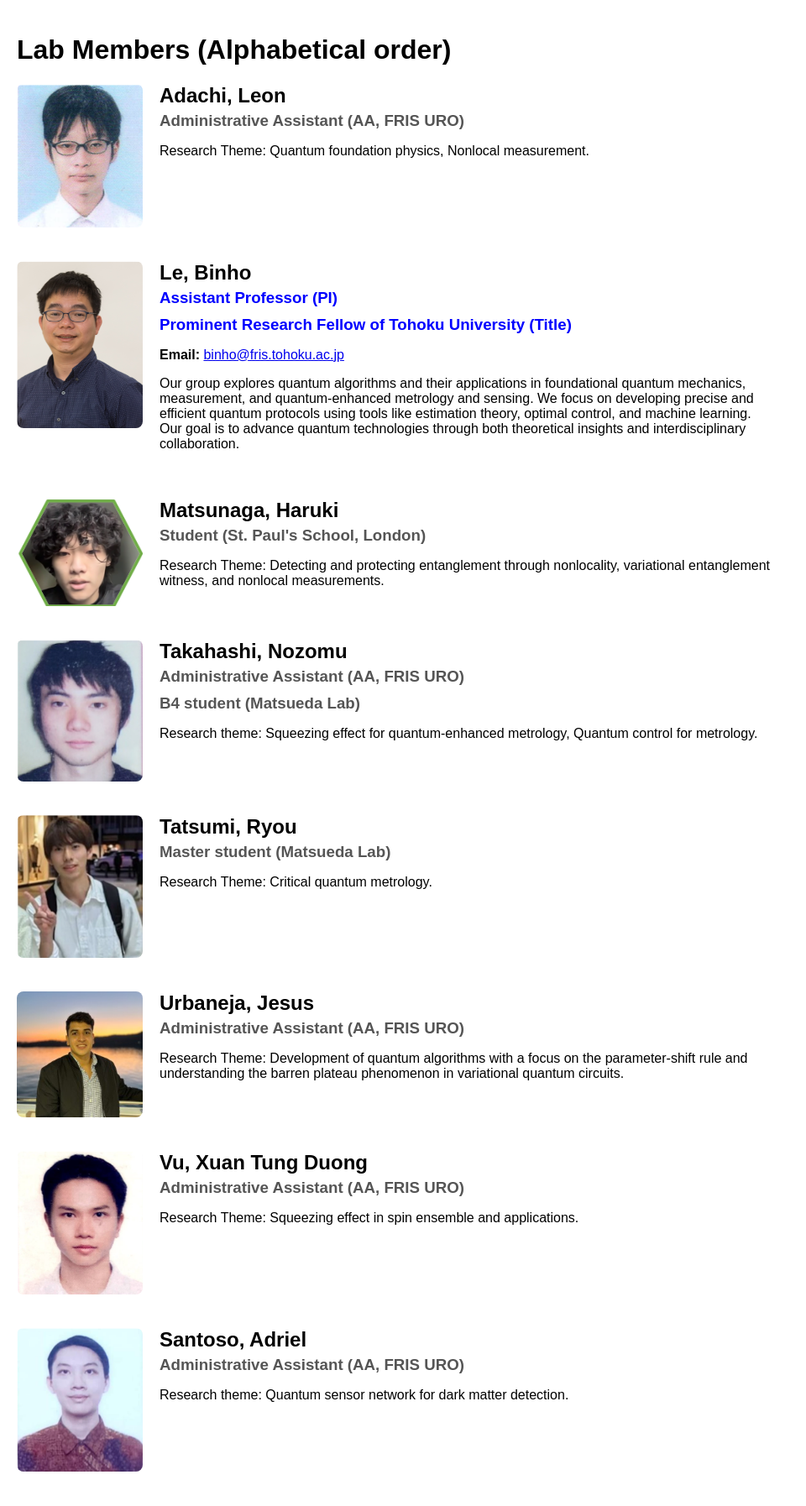
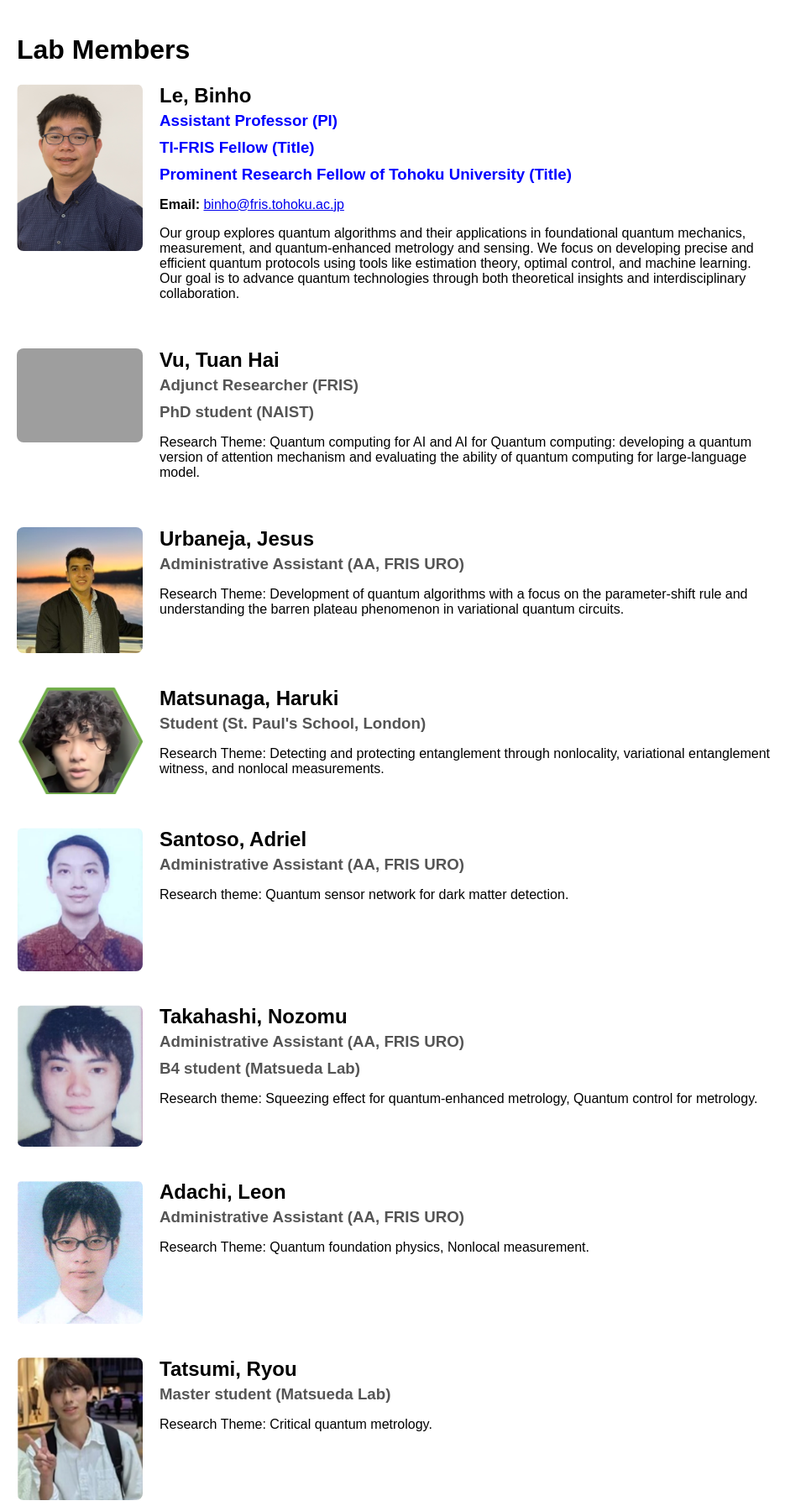
Before and after one commit to echkon/quantumLab, a Django app: page /users/member/ in a window 1280 px wide. Shown: the part 104-1898 px from the top of the page at 84% size, without its empty margins (0-960 px from the left). Run offline with Django 5.2, Linux system fonts and the light colour scheme; grey boxes are pictures that could not be loaded.

Commit message:
add something new

```diff
--- a/users/templates/member.html
+++ b/users/templates/member.html
@@ -62,30 +62,44 @@
     </div>
     <div class="main">
 
-    <h1>Lab Members (Alphabetical order)</h1>
+    <h1>Lab Members</h1>
     <section>
-            <div class="profile">
-                <img src="{% static 'images/leon.png' %}" alt="Adachi">
-                <div class="profile-text">
-                <h2>Adachi, Leon</h2>
-                <h3> Administrative Assistant (AA, FRIS URO)</h3>
-                <p>
-                    Research Theme:
-                    Quantum foundation physics, Nonlocal measurement.
-                </div>
-            </div>
-
             <div class="profile">
                 <img src="{% static 'images/binho.png' %}" alt="Binho Le">
                 <div class="profile-text">
                 <h2>Le, Binho</h2>
                 <h3><a href="https://www.fris.tohoku.ac.jp/en/researcher/creative/lebinho.html" target="_blank" style="text-decoration: none; color: blue;">
                 Assistant Professor (PI)</a></h3>
+                <h3><a href="https://www.ti-fris.tohoku.ac.jp/en/fellow/" target="_blank" style="text-decoration: none; color: blue;">
+                TI-FRIS Fellow (Title)</a></h3>
                 <h3><a href="https://web.tohoku.ac.jp/dr/index.html" target="_blank" style="text-decoration: none; color: blue;">
                 Prominent Research Fellow of Tohoku University (Title)</a></h3>
                 <p><strong>Email:</strong> <a href="mailto:binho@fris.tohoku.ac.jp">binho@fris.tohoku.ac.jp</a></p>
                 <p>
                     Our group explores quantum algorithms and their applications in foundational quantum mechanics, measurement, and quantum-enhanced metrology and sensing. We focus on developing precise and efficient quantum protocols using tools like estimation theory, optimal control, and machine learning. Our goal is to advance quantum technologies through both theoretical insights and interdisciplinary collaboration.                </p>
+                </div>
+            </div>
+
+            <div class="profile">
+                <img src="{% static 'images/hai.png' %}" alt="Hai">
+                <div class="profile-text">
+                <h2>Vu, Tuan Hai</h2>
+                <h3> Adjunct Researcher (FRIS)</h3>
+                <h3> PhD student (NAIST)</h3>
+                <p>
+                    Research Theme:
+                    Quantum computing for AI and AI for Quantum computing:
+                    developing a quantum version of attention mechanism and evaluating the ability of quantum computing for large-language model.
+                </div>
+            </div>
+
+            <div class="profile">
+                <img src="{% static 'images/jesus.jpeg' %}" alt="Urbaneja">
+                <div class="profile-text">
+                <h2>Urbaneja, Jesus</h2>
+                <h3> Administrative Assistant (AA, FRIS URO)</h3>
+                <p>
+                    Research Theme: Development of quantum algorithms with a focus on the parameter-shift rule and understanding the barren plateau phenomenon in variational quantum circuits.
                 </div>
             </div>
 
@@ -101,6 +115,16 @@
             </div>
 
             <div class="profile">
+                <img src="{% static 'images/adril.png' %}" alt="Santoso">
+                <div class="profile-text">
+                <h2>Santoso, Adriel</h2>
+                <h3> Administrative Assistant (AA, FRIS URO)</h3>
+                <p>
+                    Research theme: Quantum sensor network for dark matter detection.
+                </div>
+            </div>
+
+            <div class="profile">
                 <img src="{% static 'images/takahashi.png' %}" alt="Takahashi">
                 <div class="profile-text">
                 <h2>Takahashi, Nozomu</h2>
@@ -108,6 +132,17 @@
                 <h3> B4 student (Matsueda Lab)</h3>
                 <p>
                     Research theme: Squeezing effect for quantum-enhanced metrology, Quantum control for metrology.                </div>
+            </div>
+
+            <div class="profile">
+                <img src="{% static 'images/leon.png' %}" alt="Adachi">
+                <div class="profile-text">
+                <h2>Adachi, Leon</h2>
+                <h3> Administrative Assistant (AA, FRIS URO)</h3>
+                <p>
+                    Research Theme:
+                    Quantum foundation physics, Nonlocal measurement.
+                </div>
             </div>
 
             <div class="profile">
@@ -122,16 +157,6 @@
             </div>
 
             <div class="profile">
-                <img src="{% static 'images/jesus.jpeg' %}" alt="Urbaneja">
-                <div class="profile-text">
-                <h2>Urbaneja, Jesus</h2>
-                <h3> Administrative Assistant (AA, FRIS URO)</h3>
-                <p>
-                    Research Theme: Development of quantum algorithms with a focus on the parameter-shift rule and understanding the barren plateau phenomenon in variational quantum circuits.
-                </div>
-            </div>
-
-            <div class="profile">
                 <img src="{% static 'images/vu.png' %}" alt="Vu">
                 <div class="profile-text">
                 <h2>Vu, Xuan Tung Duong</h2>
@@ -139,16 +164,6 @@
                 <p>
                     Research Theme:
                     Squeezing effect in spin ensemble and applications.
-                </div>
-            </div>
-
-            <div class="profile">
-                <img src="{% static 'images/adril.png' %}" alt="Santoso">
-                <div class="profile-text">
-                <h2>Santoso, Adriel</h2>
-                <h3> Administrative Assistant (AA, FRIS URO)</h3>
-                <p>
-                    Research theme: Quantum sensor network for dark matter detection.
                 </div>
             </div>
     </section>
```
Also changed, not shown: static/images/qr.png (added), 1 other file.
